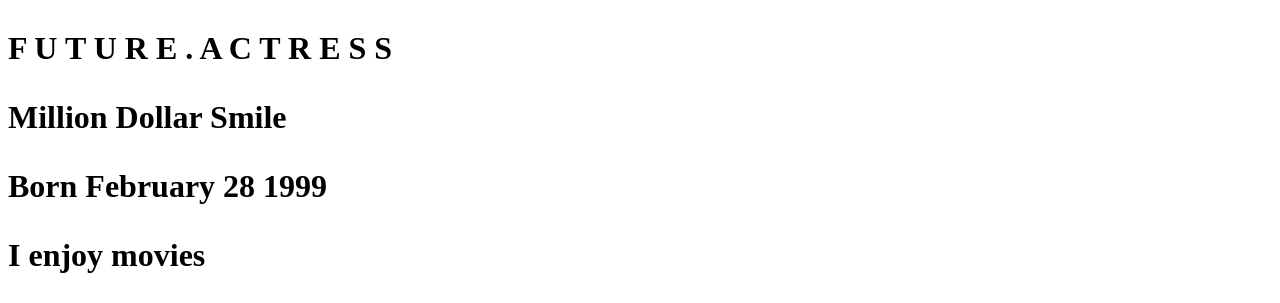
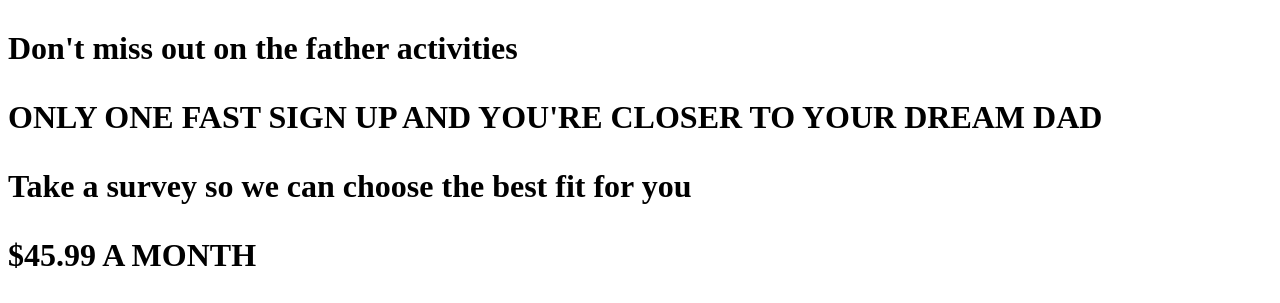
Before and after one commit to HevBev/hevbev.github.io, a plain HTML site: page index.html in a window 1280 px wide. Shown: the part 459-762 px from the top of the page. Drawn offline with Linux system fonts and the light colour scheme.

Commit message:
Update index.html

```diff
--- a/index.html
+++ b/index.html
@@ -13,10 +13,10 @@
     <body>
     <img src= "http://weknowmemes.com/wp-content/uploads/2014/08/got-a-tattoo-of-my-dad-on-my-arm.jpg" />
     <h1>
-    <p> F U T U R E . A C T R E S S </p>
-    <p> Million Dollar Smile </p>
-    <p> Born February 28 1999 </p>
-    <p> I enjoy movies </p>
+    <p> Don't miss out on the father activities </p>
+    <p> ONLY ONE FAST SIGN UP AND YOU'RE CLOSER TO YOUR DREAM DAD </p>
+    <p> Take a survey so we can choose the best fit for you </p>
+    <p> $45.99 A MONTH </p>
     <img src= "http://hevbev.github.io/hh.jpg"  width="300" height="370" />
     </h1>
     </body>
```
